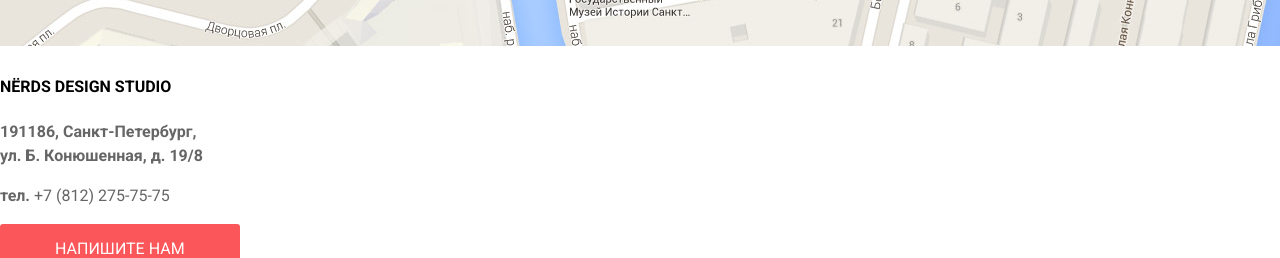
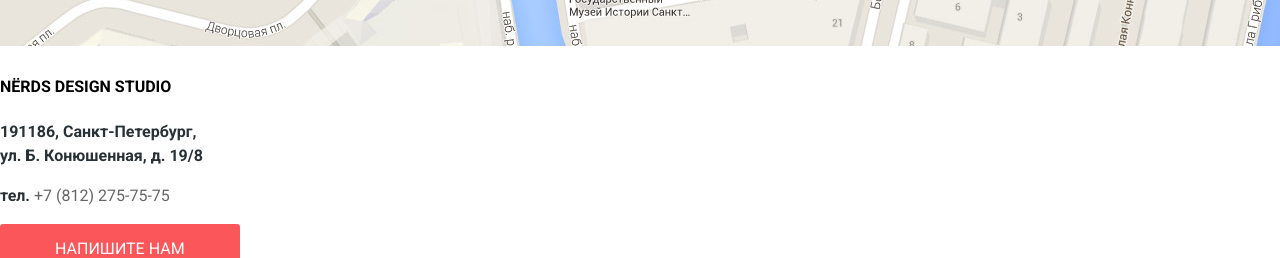
Before and after one commit to jshestova/312075-nerds, a plain HTML site: page index.html in a window 1280 px wide. Shown: the part 4560-4818 px from the top of the page. Drawn offline with Linux system fonts and the light colour scheme.

Commit message:
Убран лишняя стилизация для clr-gray

```diff
--- a/css/main.css
+++ b/css/main.css
@@ -210,9 +210,6 @@ legend {
     vertical-align: super;
 }
 
-.clr-gray {
-    color: #666;
-}
 
 .clr-gray a {
     color: #666;
```
